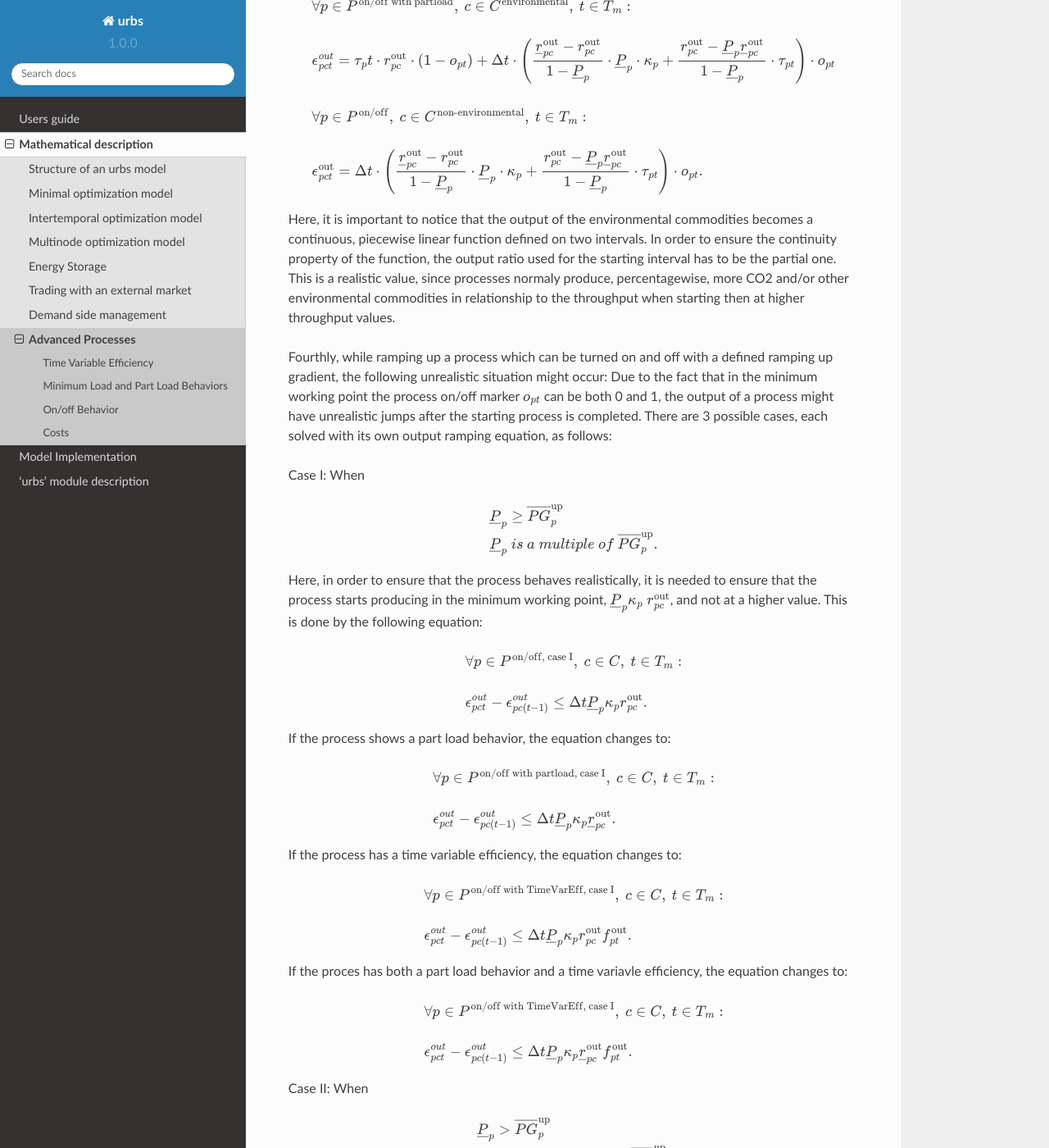
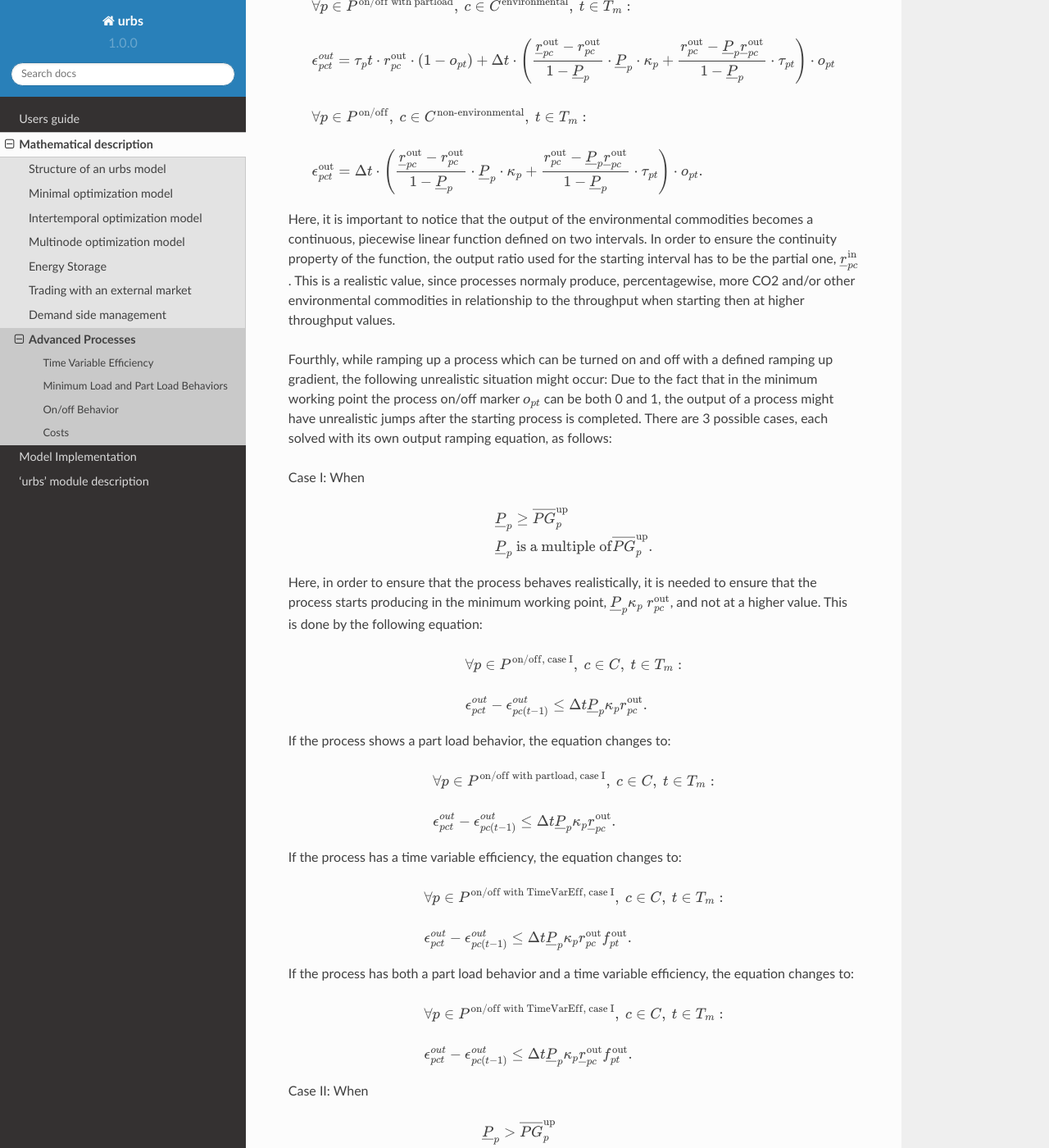
Before and after one commit to tum-ens/urbs, a Sphinx documentation site: the page built from doc/theorydoc/AP_prob.rst, in a window 1280 px wide and 1400 px high, scrolled down 2943 px. Shown: the whole window at 82% size. Built offline with Sphinx 7.4.7 and the Read the Docs theme 2.0.0, drawn with Linux system fonts in a browser that asks for light colours; some of the changed text lies outside the part shown.

Commit message:
Update AP_prob.rst
typos (to do: subchapters)

```diff
--- a/doc/theorydoc/AP_prob.rst
+++ b/doc/theorydoc/AP_prob.rst
@@ -171,9 +171,9 @@ similarly adapted version of the part-load output equation:
 Here, it is important to notice that the output of the environmental commodities becomes
 a continuous, piecewise linear function defined on two intervals. In order to ensure the
 continuity property of the function, the output ratio used for the starting interval has
-to be the partial one. This is a realistic value, since processes normaly produce,
-percentagewise, more CO2 and/or other environmental commodities in relationship to the
-throughput when starting then at higher throughput values.
+to be the partial one, :math:`\underline{r}^{\text{in}}_{pc}`. This is a realistic value,
+since processes normaly produce, percentagewise, more CO2 and/or other environmental
+commodities in relationship to the throughput when starting then at higher throughput values.
 
 Fourthly, while ramping up a process which can be turned on and off with a defined ramping up
 gradient, the following unrealistic situation might occur: Due to the fact that in the minimum
@@ -185,7 +185,7 @@ Case I: When
 
 .. math::
    &\underline{P}_p\geq \overline{PG}_p^{\text{up}}\\
-   &\underline{P}_p\ is\ a\ multiple\ of\ \overline{PG}_p^\text{up}.
+   &\underline{P}_p\ \text{is a multiple of} \overline{PG}_p^\text{up}.
 
 Here, in order to ensure that the process behaves
 realistically, it is needed to ensure that the process starts producing in the minimum working
@@ -211,7 +211,7 @@ If the process has a time variable efficiency, the equation changes to:
    &\epsilon^{out}_{pct}-\epsilon^{out}_{pc(t-1)}\leq
    \Delta t\underline{P}_p\kappa_{p} r^{\text{out}}_{pc} f^{\text{out}}_{pt}.
 
-If the proces has both a part load behavior and a time variavle efficiency, the equation changes
+If the process has both a part load behavior and a time variable efficiency, the equation changes
 to:
 
 .. math::
@@ -223,7 +223,7 @@ Case II: When
 
 .. math::
    &\underline{P}_{p}>\overline{PG}_p^\text{up}\\
-   &\underline{P}_p\ is\ not\ a\ multiple\ of\ \overline{PG}_p^\text{up}.
+   &\underline{P}_p\ \text{is not a multiple of} \overline{PG}_p^\text{up}.
 
 Here, in order to ensure that the process behaves realistically, it is needed to ensure that the
 process starts somewhere in the interval between the minimum working point
@@ -254,7 +254,7 @@ If the process has a time variable efficiency, the equation changes to:
    \Delta t (⌊\frac{\underline{P}_p}{\overline{PG}_p^\text{up}}⌋ +1)
    \overline{PG}_p\kappa_{p} r^{\text{out}}_{pc} f^{\text{out}}_{pt}.
 
-If the proces has both a part load behavior and a time variavle efficiency, the equation changes
+If the process has both a part load behavior and a time variable efficiency, the equation changes
 to:
 
 .. math::
@@ -292,7 +292,7 @@ If the process has a time variable efficiency, the equation changes to:
    &\epsilon^{out}_{pct}-\epsilon^{out}_{pc(t-1)}\leq
    \Delta t\overline{PG}_p^\text{up}\kappa_{p} r^{\text{out}}_{pc}\ f^{\text{out}}_{pt}.
 
-If the proces has both a part load behavior and a time variavle efficiency, the equation changes
+If the process has both a part load behavior and a time variable efficiency, the equation changes
 to:
 
 .. math::
```
Also changed, not shown: other parts of doc/theorydoc/AP_prob.rst (+4 -4 lines).
